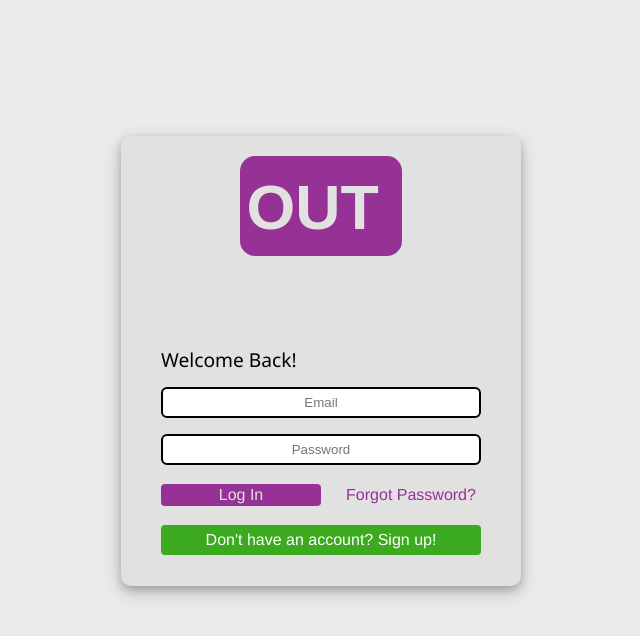
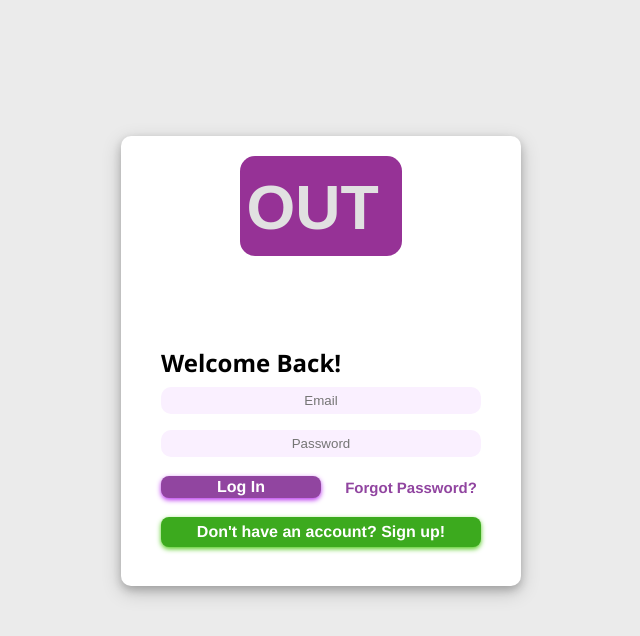
Before and after one commit to BronzeKennen/detached-out, a SvelteKit app: page / in a window 1280 px wide. Shown: the top 636 px of the page, without its empty margins (319-959 px from the left). Built offline with nearby package versions, Linux system fonts and the light colour scheme.

Commit message:
signin signup but not finished

```diff
--- a/src/components/newJob.svelte
+++ b/src/components/newJob.svelte
@@ -404,6 +404,7 @@
     }
 
     #newAdvert {
+        cursor: pointer;
         margin-left: 0.5rem;
         width: fit-content;
         padding: 0 0.5rem;
--- a/src/components/signin.svelte
+++ b/src/components/signin.svelte
@@ -69,13 +69,13 @@
         width: 400px;
         margin: 1rem;
         border-radius: 10px;
-        background-color: rgb(225, 225, 225);
+        background-color: white;
         box-shadow: 0 4px 8px 0 rgba(0, 0, 0, 0.2), 0 6px 20px 0 rgba(0, 0, 0, 0.19);
     }
 
     .signIn b {
         display: flex;
-        background-color: rgb(225, 225, 225);
+        background-color: white;
         text-align: center;
         margin: 5% auto 20%;
     }
@@ -92,23 +92,34 @@
         justify-content: center;
         align-items: center;
         text-align: center;
-        border-radius: 4px;
+        border-radius: 8px;
+        font-weight: bold;
+    }
+
+    #forgot {
+        font-size: 15px;
     }
 
     #login {
-        background-color: rgb(150, 50, 150);
-        color: rgb(225, 225, 225);
+        color: rgb(255, 255, 255);
         text-decoration: none;
         font-family: Helvetica, sans-serif;
         width: 40%;
         margin-left: 10%;
         height: 50%;
         margin-right: 0;
+        box-shadow:0 2px 5px rgb(185, 50, 238);
+        background-color: #9145a0;
+    }
+    #login:hover {
+        cursor: pointer;
+        box-shadow:0 2px 10px rgb(185, 50, 238);
+        transition-duration: .25s;
     }
 
     #forgot {
-        background-color: rgb(225, 225, 225);
-        color: rgb(150, 50, 150);
+        background-color: white;
+        color: #9145a0;
         text-decoration: none;
         font-family: Helvetica, sans-serif;
         width: 35%;
@@ -125,6 +136,12 @@
         height: 65%;
         margin: 5% auto 5%;
         cursor: pointer;
+        box-shadow:0 2px 5px rgb(80, 202, 27);
+    }
+    #signup:hover {
+        cursor: pointer;
+        box-shadow:0 2px 10px rgb(80, 202, 27);
+        transition-duration: .25s;
     }
 
     .button-container {
@@ -141,7 +158,8 @@
         margin-bottom: 2.5%;
         margin-top: 2.5%;
         color: rgb(0, 0, 0);
-        font-size: larger;
+        font-size: x-large;
+        font-weight: bold;
 
     }
     input {
@@ -150,9 +168,21 @@
         width: 80%;
         padding: 1.5%;
         display: flex;
-        border-radius: 6px;
-        border: 2px solid black;
+        border: none;
+        border-radius: 10px;
         box-sizing: border-box;
+        background-color: rgb(250, 240, 255);
+        resize: none;
+    }
+
+    input:focus {
+        outline: none;
+        box-shadow: 0px 0px 5px rgba(155, 17, 113, 1.452);
+    }
+
+    input:hover {
+        animation-duration: 0.5s;
+        box-shadow: 0px 0px 5px rgba(75, 17, 113, 1.452);
     }
 
     @media (max-width: 450px) {
--- a/src/components/signup.svelte
+++ b/src/components/signup.svelte
@@ -144,13 +144,13 @@
         width: 400px;
         margin: 1rem;
         border-radius: 10px;
-        background-color: rgb(225, 225, 225);
+        background-color: white;
         box-shadow: 0 4px 8px 0 rgba(0, 0, 0, 0.2), 0 6px 20px 0 rgba(0, 0, 0, 0.19);
     }
 
     .signIn b {
         display: flex;
-        background-color: rgb(225, 225, 225);
+        background-color: white;
         text-align: center;
         margin: 5% auto 5%;
     }
@@ -167,22 +167,29 @@
         justify-content: center;
         align-items: center;
         text-align: center;
-        border-radius: 4px;
+        border-radius: 8px;
+        font-weight: bold;
     }
 
     #signup {
         background-color: rgb(60, 170, 30);
-        color: rgb(225, 225, 225);
         text-decoration: none;
         font-family: Helvetica, sans-serif;
         width: 40%;
         margin-left: 0;
-        height: 50%;
+        height: 55%;
         margin-right: 0;
+        background-color: rgb(60, 170, 30);
+        box-shadow:0 2px 5px rgb(80, 202, 27);
+        color: rgb(255, 255, 255);
+    }
+    #signup:hover {
+        cursor: pointer;
+        box-shadow:0 2px 10px rgb(80, 202, 27);
+        transition-duration: .25s;
     }
 
     #login {
-        background-color: rgb(150, 50, 150);
         color: rgb(255, 255, 255);
         text-decoration: none;
         font-family: Helvetica, sans-serif;
@@ -190,6 +197,14 @@
         height: 65%;
         margin: 5% auto;
         cursor: pointer;
+        box-shadow:0 2px 5px rgb(185, 50, 238);
+        background-color: #9145a0;
+    }
+
+    #login:hover {
+        cursor: pointer;
+        box-shadow:0 2px 10px rgb(185, 50, 238);
+        transition-duration: .25s;
     }
 
     .button-container {
@@ -215,15 +230,22 @@
         width: 80%;
         padding: 1.5%;
         display: flex;
-        border-radius: 6px;
-        border: 2px solid black;
         box-sizing: border-box;
         position: relative;
-        background-color: rgba(0, 0, 0, 0.082);
+        border: none;
+        border-radius: 10px;
+        background-color: rgb(250, 240, 255);
+        resize: none;
+    }
+
+    .input-wrapper input:focus {
+        outline: none;
+        box-shadow: 0px 0px 5px rgba(155, 17, 113, 1.452);
     }
 
     .input-wrapper input:hover {
-        box-shadow: 0px 0px 2px rgba(155, 17, 113, 1.452);
+        animation-duration: 0.5s;
+        box-shadow: 0px 0px 5px rgba(75, 17, 113, 1.452);
     }
 
     .input-wrapper {
```
Also changed, not shown: 1 other file (tests, documents, lock files or other folders).
